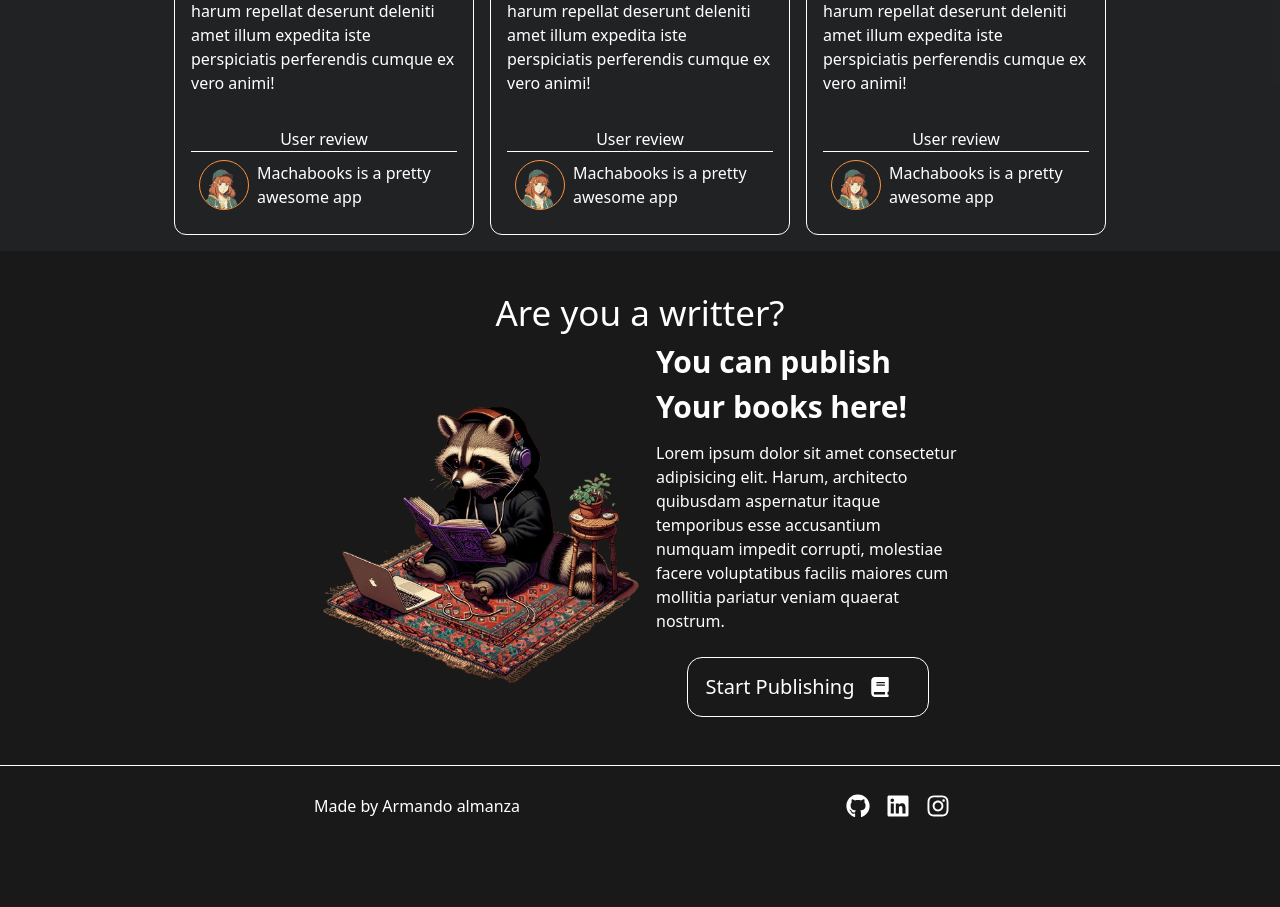
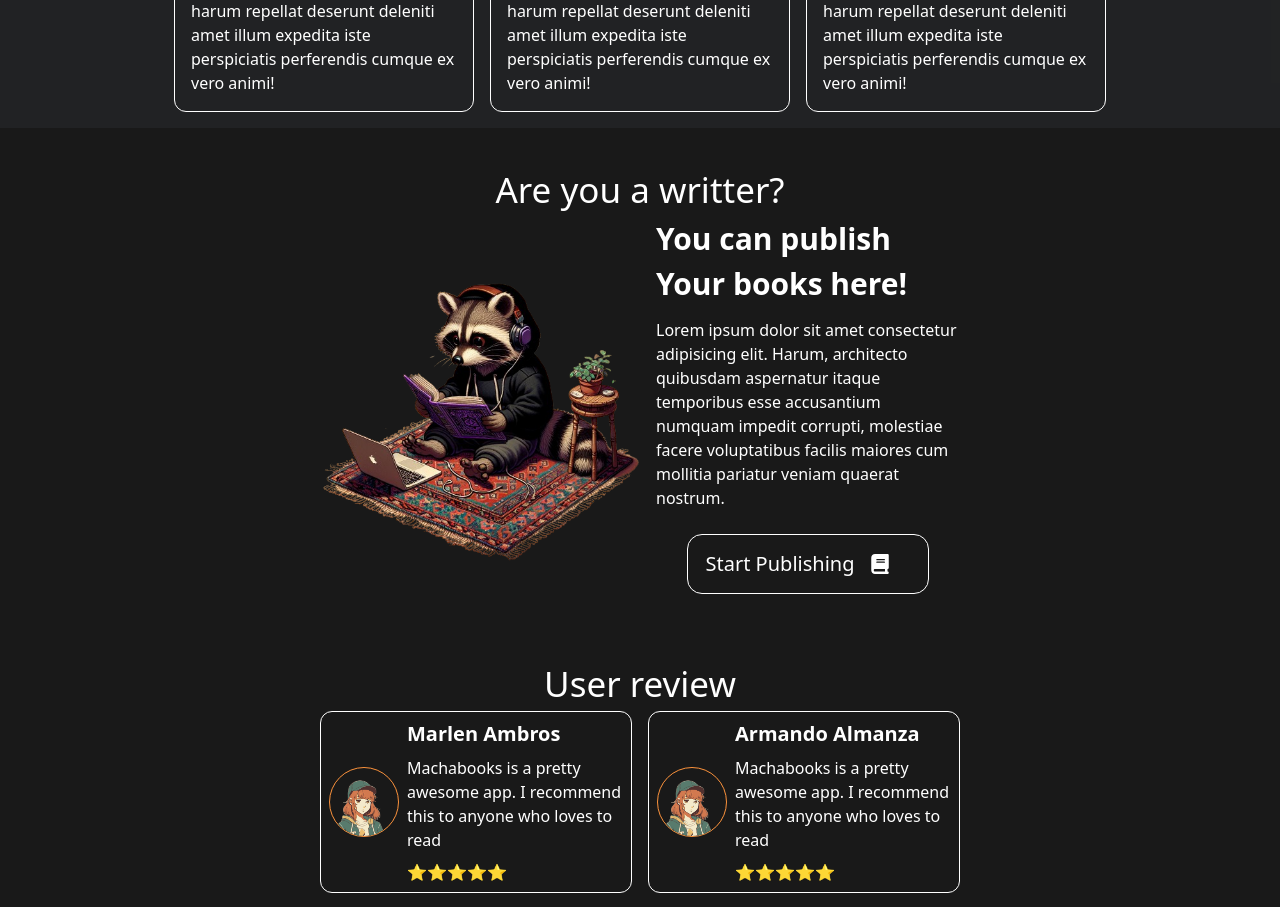
Before and after one commit to ArmandoAlmanza/machabooks, a React (Vite) app in the folder Client/: page / in a window 1280 px wide. Shown: the part 680-1587 px from the top of the page. Before the commit the page ends 1526 px from the top, so only its background shows below. Built offline with nearby package versions, Linux system fonts and the light colour scheme.

Commit message:
change testimonials

```diff
--- a/Client/src/pages/LandingPage.tsx
+++ b/Client/src/pages/LandingPage.tsx
@@ -29,6 +29,20 @@ const Home = () => {
         {
             url: "https://www.instagram.com/arandano_triston",
             icon: <FaInstagram />,
+        },
+    ];
+    const testimonials = [
+        {
+            name: "Marlen Ambros",
+            body: "Machabooks is a pretty awesome app. I recommend this to anyone who loves to read",
+        },
+        {
+            name: "Armando Almanza",
+            body: "Machabooks is a pretty awesome app. I recommend this to anyone who loves to read",
+        },
+        {
+            name: "Sergio Cholula",
+            body: "Machabooks is a pretty awesome app. I recommend this to anyone who loves to read",
         },
     ];
     return (
@@ -97,19 +111,6 @@ const Home = () => {
                                     cumque ex vero animi!
                                 </p>
                             </main>
-                            <footer className="p-4">
-                                <h3 className="text-center border-b border-b-white">
-                                    User review
-                                </h3>
-                                <article className="flex gap-2 p-2 items-center max-w-md">
-                                    <img
-                                        className="max-w-[50px] rounded-full border border-orange-400"
-                                        src={avatar}
-                                        alt="testimonial photo"
-                                    />
-                                    <p>Machabooks is a pretty awesome app</p>
-                                </article>
-                            </footer>
                         </article>
                     ))}
                 </div>
@@ -148,7 +149,30 @@ const Home = () => {
                     </div>
                 </div>
             </section>
-
+            <section className="p-4 mx-auto max-w-2xl grid place-items-center my-5 overflow-x-scroll md:overflow-clip">
+                <h1 className=" text-[35px]">User review</h1>
+                <div className="flex justify-evenly gap-4 md:grid md:grid-cols-2">
+                    {testimonials.map((opinion, i) => (
+                        <article
+                            className="flex gap-2 p-2 items-center max-w-[500px] border border-white rounded-xl"
+                            key={i}
+                        >
+                            <img
+                                className="max-w-[70px] rounded-full border border-orange-400"
+                                src={avatar}
+                                alt="testimonial photo"
+                            />
+                            <div className="grid gap-2">
+                                <h2 className="text-xl font-bold">
+                                    {opinion.name}
+                                </h2>
+                                <p>{opinion.body}</p>
+                                <span>⭐⭐⭐⭐⭐</span>
+                            </div>
+                        </article>
+                    ))}
+                </div>
+            </section>
             <footer className="flex flex-col md:flex-row justify-evenly gap-2 items-center content-center p-3 border-t border-t-white">
                 <h2>Made by Armando almanza</h2>
                 <nav className="flex justify-evenly gap-4 p-4">
```
